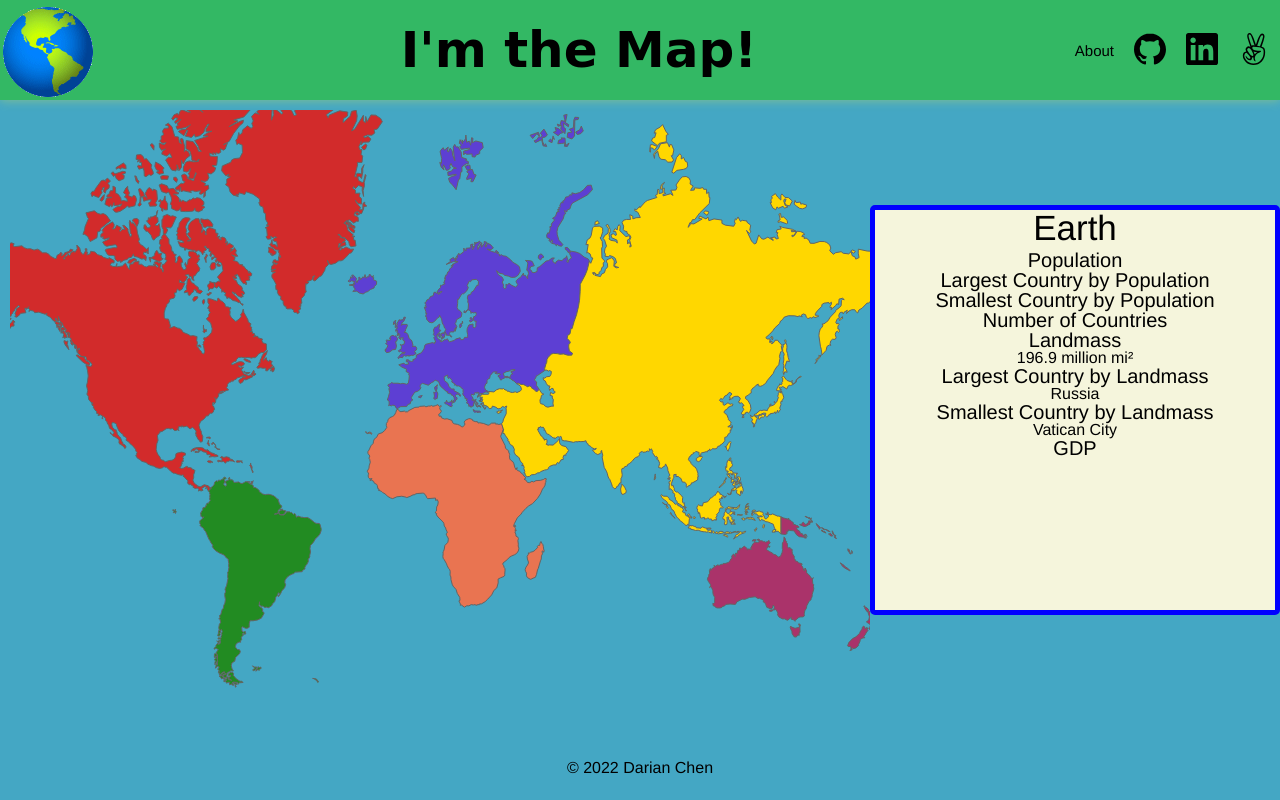
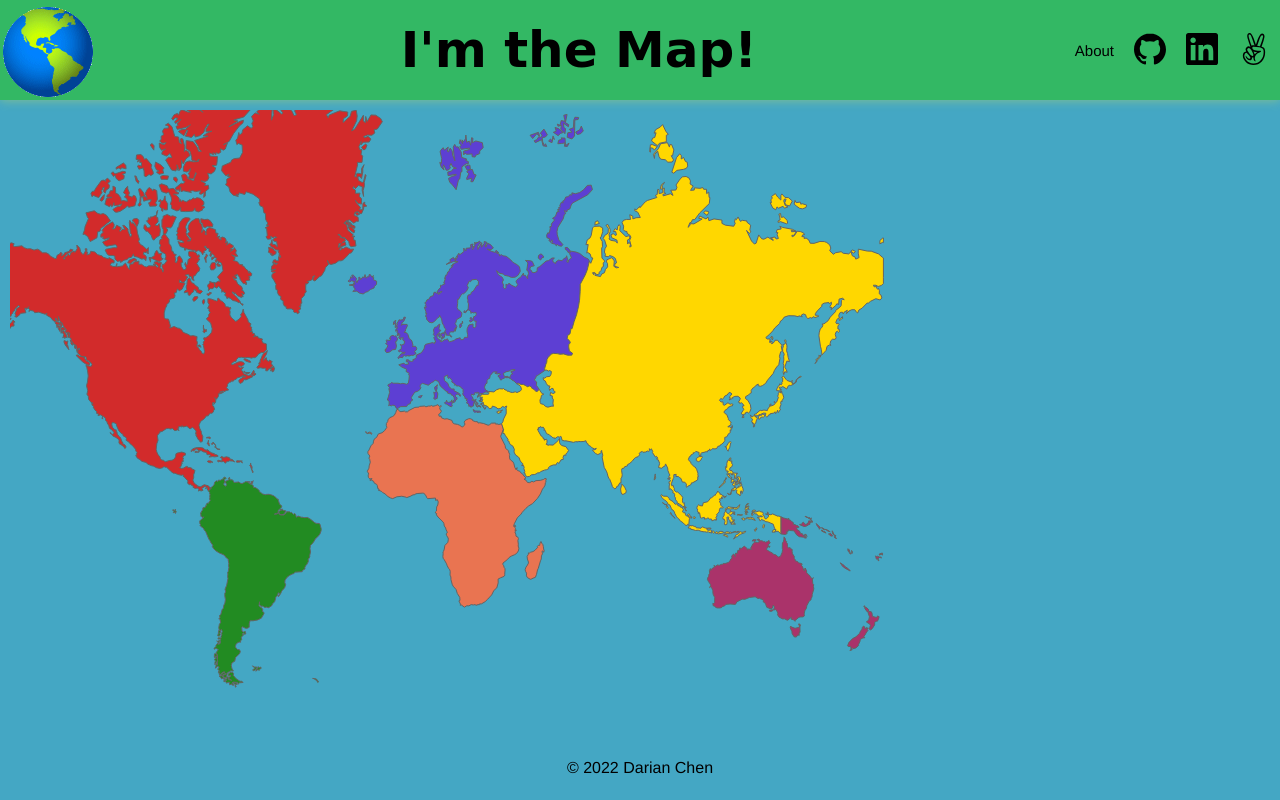
Before and after one commit to darianchen/World-Map-Project, a website built with webpack: page index.html in a window 1280 px wide. Built offline with nearby package versions, Linux system fonts and the light colour scheme.

Commit message:
Remove info boxes

```diff
--- a/index.html
+++ b/index.html
@@ -27,108 +27,7 @@
         </nav>
     </header>
 
-    <div class="container">
-        <div class="info world">
-            <div class="innerbox">
-                <div class="name">Earth</div>
-                <div class="stat">Population</div>
-                <div class="stat">Largest Country by Population</div>
-                <div class="stat">Smallest Country by Population</div>
-                <div class="stat">Number of Countries</div>
-                <div class="stat">Landmass</div>
-                <di>196.9 million mi²</di>
-                <div class="stat">Largest Country by Landmass</div>
-                <div>Russia</div>
-                <div class="stat">Smallest Country by Landmass</div>
-                <div>Vatican City</div>
-                <div class="stat">GDP</div>
-            </div>
-        </div>
-
-        <div class="info continent-box europe">
-            <div class="innerbox">
-                <div class="name">Europe</div>
-                <div class="stat">Population</div>
-                <div class="stat">Largest Country by Population</div>
-                <div class="stat">Smallest Country by Population</div>
-                <div class="stat">Number of Countries</div>
-                <div class="stat">Landmass</div>
-                <div class="stat">Largest Country by Landmass</div>
-                <div class="stat">Smallest Country by Landmass</div>
-                <div class="stat">GDP</div>
-            </div>
-        </div>
-
-        <div class="info continent-box africa">
-            <div class="innerbox">
-                <div class="name">Africa 🌍</div>
-                <div class="stat">Population</div>
-                <div class="stat">Largest Country by Population</div>
-                <div class="stat">Smallest Country by Population</div>
-                <div class="stat">Number of Countries</div>
-                <div class="stat">Landmass</div>
-                <div class="stat">Largest Country by Landmass</div>
-                <div class="stat">Smallest Country by Landmass</div>
-                <div class="stat">GDP</div>
-            </div>
-        </div>
-
-        <div class="info continent-box asia">
-            <div class="innerbox">
-                <div class="name">Asia</div>
-                <div class="stat">Population</div>
-                <div class="stat">Largest Country by Population</div>
-                <div class="stat">Smallest Country by Population</div>
-                <div class="stat">Number of Countries</div>
-                <div class="stat">Landmass</div>
-                <div class="stat">Largest Country by Landmass</div>
-                <div class="stat">Smallest Country by Landmass</div>
-                <div class="stat">GDP</div>
-            </div>
-        </div>
-
-        <div class="info continent-box north-america">
-            <div class="innerbox">
-                <div class="name">North America</div>
-                <div class="stat">Population</div>
-                <div class="stat">Largest Country by Population</div>
-                <div class="stat">Smallest Country by Population</div>
-                <div class="stat">Number of Countries</div>
-                <div class="stat">Landmass</div>
-                <div class="stat">Largest Country by Landmass</div>
-                <div class="stat">Smallest Country by Landmass</div>
-                <div class="stat">GDP</div>
-            </div>
-        </div>
-
-        <div class="info continent-box south-america">
-            <div class="innerbox">
-                <div class="name">South America</div>
-                <div class="stat">Population</div>
-                <div class="stat">Largest Country by Population</div>
-                <div class="stat">Smallest Country by Population</div>
-                <div class="stat">Number of Countries</div>
-                <div class="stat">Landmass</div>
-                <div class="stat">Largest Country by Landmass</div>
-                <div class="stat">Smallest Country by Landmass</div>
-                <div class="stat">GDP</div>
-            </div>
-        </div>
-
-        <div class="info continent-box oceania">
-            <div class="innerbox">
-                <div class="name">Oceania</div>
-                <div class="stat">Population</div>
-                <div class="stat">Largest Country by Population</div>
-                <div class="stat">Smallest Country by Population</div>
-                <div class="stat">Number of Countries</div>
-                <div class="stat">Landmass</div>
-                <div class="stat">Largest Country by Landmass</div>
-                <div class="stat">Smallest Country by Landmass</div>
-                <div class="stat">GDP</div>
-            </div>
-        </div>
-    </div>
+    <div class="container"></div>
 
     <div class="asia-container"><div class="continent-title"><div class="backBtn-box"><i class="fa fa-mail-reply" aria-hidden="true"></i></div>Asia</div><div class="asia-map"></div></div>
     <div class="europe-container"><div class="continent-title"><div class="backBtn-box"><i class="fa fa-mail-reply" aria-hidden="true"></i></div>Europe</div><div class="europe-map"></div></div>
```
